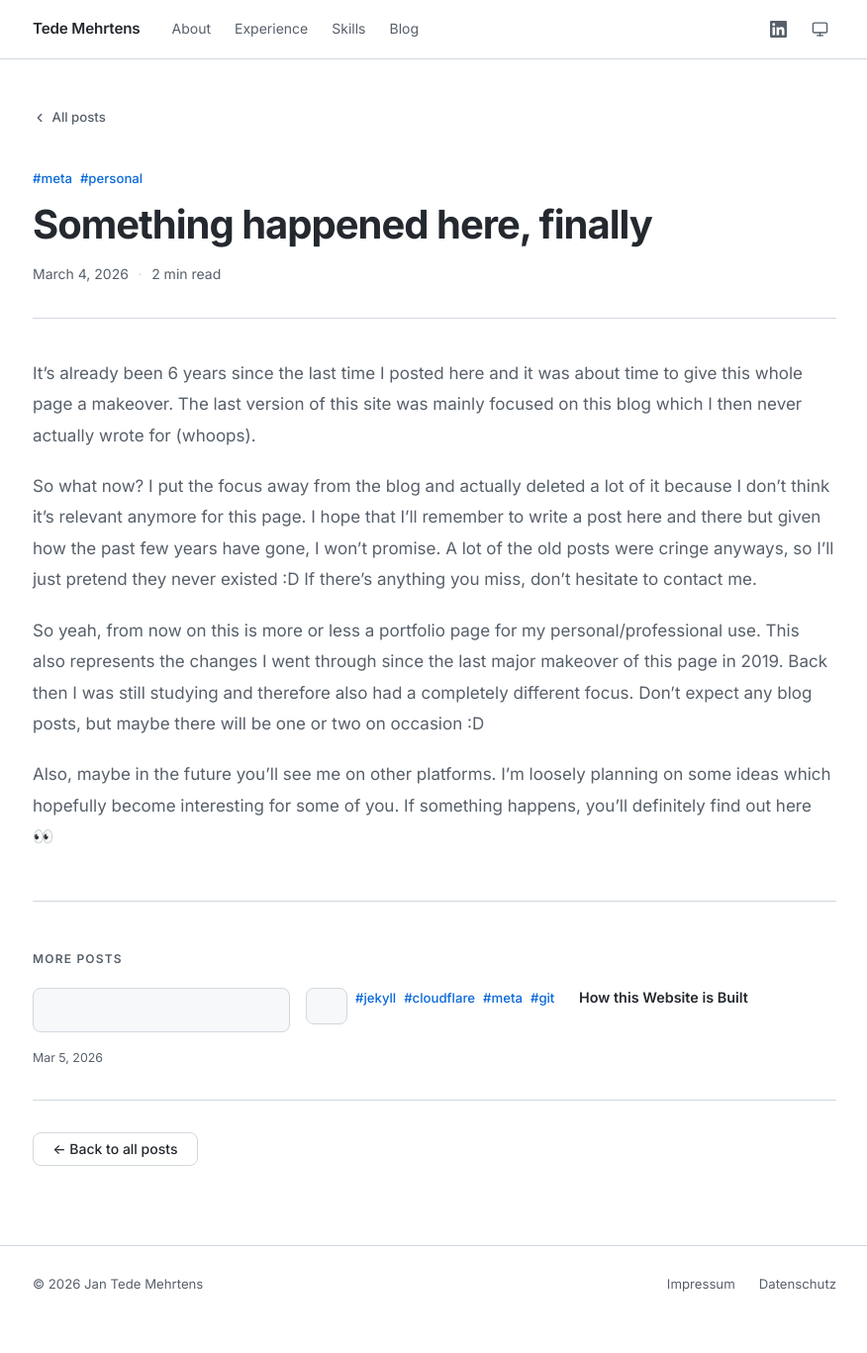
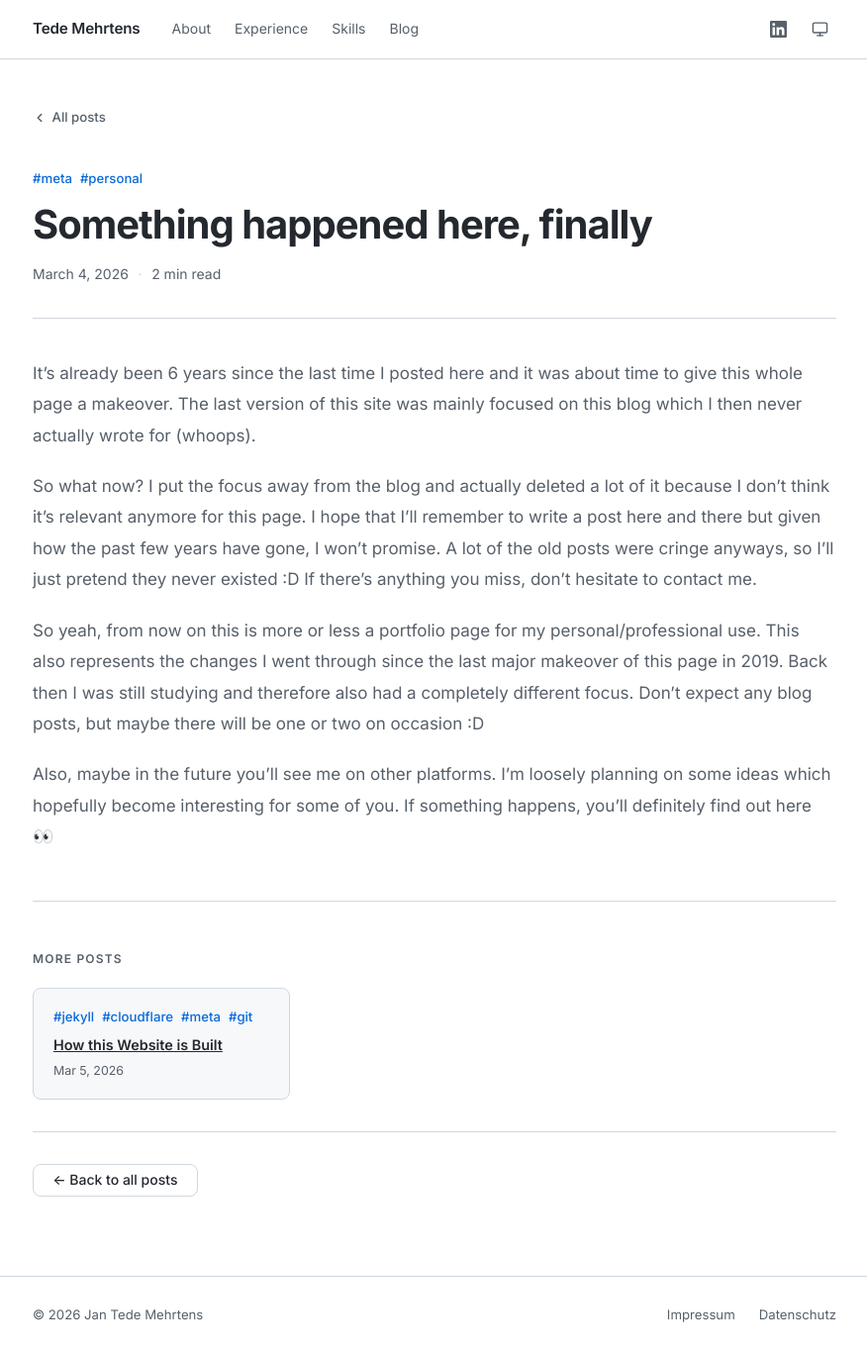
Before and after one commit to jantede/tedemehrtens.de, a Jekyll site: the page built from _posts/2026-03-04-new-website.md, in a window 1280 px wide and 1367 px high. Shown: the whole window at 99% size, without its empty margins (201-1077 px from the left). Built offline with Jekyll 4.4.1, drawn with Linux system fonts in a browser that asks for light colours.

Commit message:
Fix related posts box

```diff
--- a/_layouts/post.html
+++ b/_layouts/post.html
@@ -44,13 +44,13 @@
         <h2 class="post-related-heading">More posts</h2>
         <div class="post-related-grid">
           {% for post in related %}
-          <a href="{{ post.url }}" class="post-related-card">
+          <div class="post-related-card">
             {% if post.tags.size > 0 %}
             <div class="post-tags post-related-tags">{% for tag in post.tags %}<a class="post-tag" href="/tags/{{ tag }}/">#{{ tag }}</a>{% endfor %}</div>
             {% endif %}
-            <p class="post-related-title">{{ post.title }}</p>
+            <p class="post-related-title"><a href="{{ post.url }}">{{ post.title }}</a></p>
             <p class="post-related-date">{{ post.date | date: "%b %-d, %Y" }}</p>
-          </a>
+          </div>
           {% endfor %}
         </div>
       </section>
```
